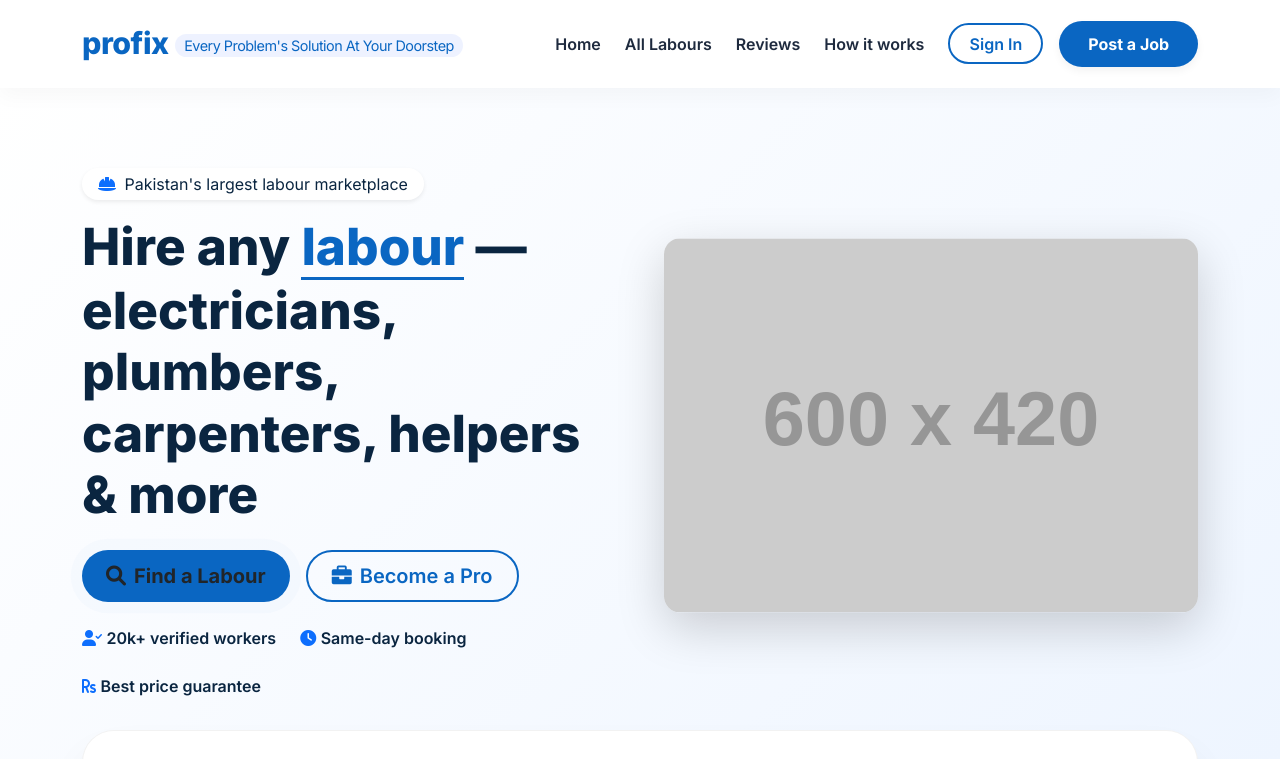
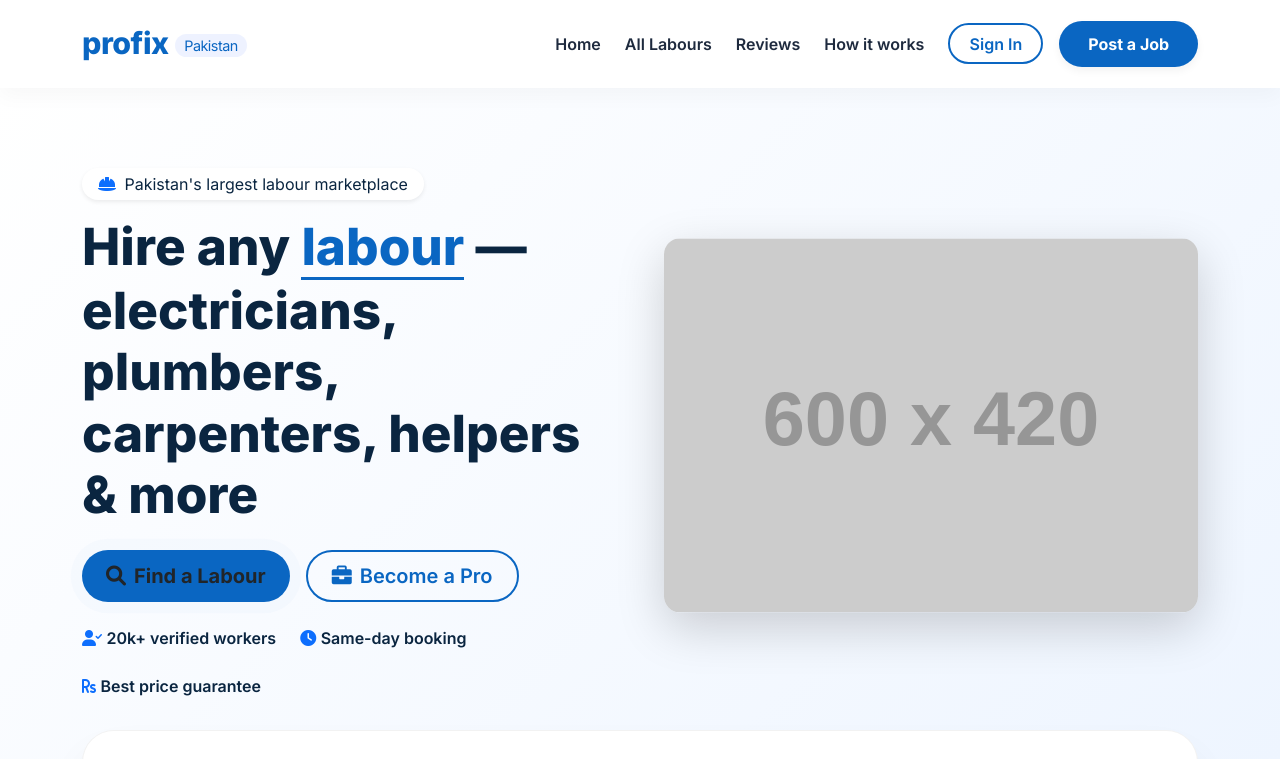
Before and after one commit to A12-CODE-cyber/ProFix, a plain HTML site: page index.html in a window 1280 px wide. Shown: the top 759 px of the page. Drawn offline with nearby package versions, Linux system fonts and the light colour scheme; placeholder pictures from the web are drawn by us.

Commit message:
index.html

```diff
--- a/index.html
+++ b/index.html
@@ -211,7 +211,7 @@
 <!-- Navigation -->
 <nav class="navbar navbar-expand-lg sticky-top">
   <div class="container">
-    <a class="navbar-brand" href="#">profix<span>Every Problem's Solution At Your Doorstep</span></a>
+    <a class="navbar-brand" href="#">profix<span>Pakistan</span></a>
     <button class="navbar-toggler" type="button" data-bs-toggle="collapse" data-bs-target="#navbarMain">
       <span class="navbar-toggler-icon"></span>
     </button>
```
